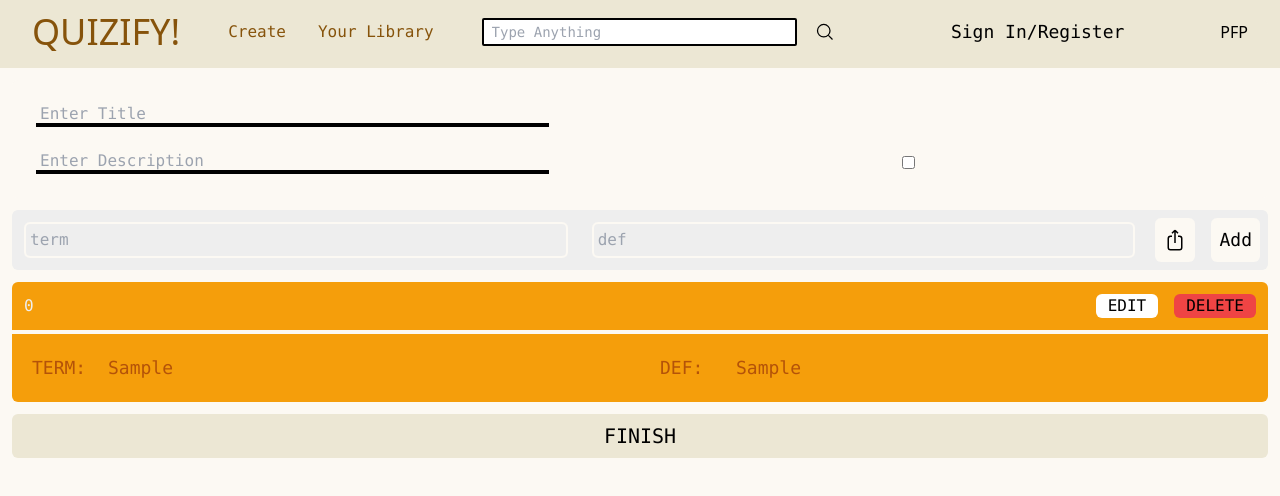
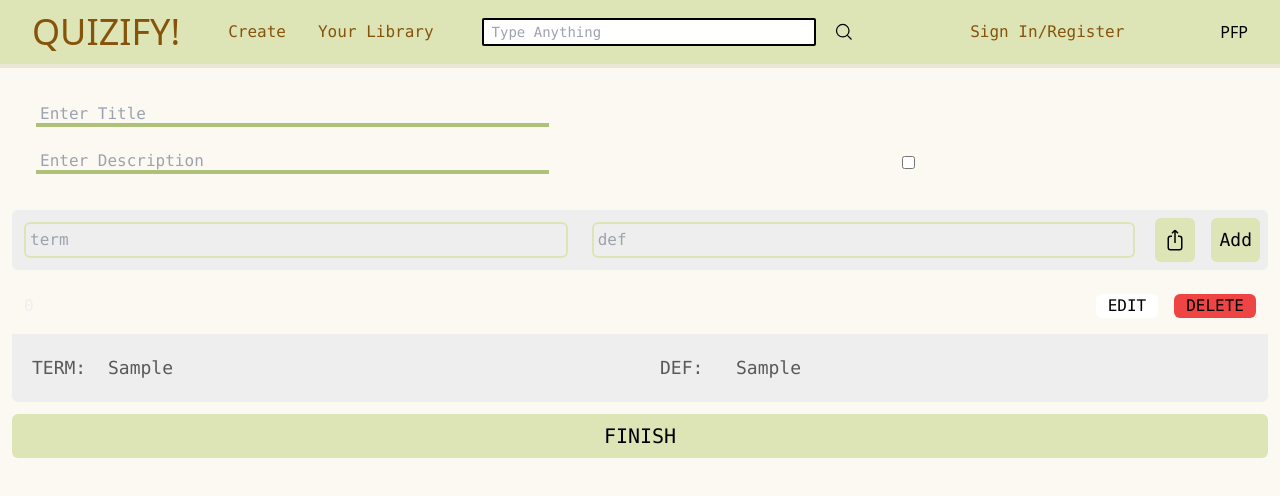
Before and after one commit to arif24v/quizify, a Next.js app in the folder quizify/: page /create in a window 1280 px wide. Both pictures are taken after typing "Sample", "Sample" into the empty fields and a click on the button "Add". Shown: the top 496 px of the page. Built offline with nearby package versions, Linux system fonts and the light colour scheme.

Commit message:
new colorings

```diff
--- a/quizify/src/app/components/domains/domain.js
+++ b/quizify/src/app/components/domains/domain.js
@@ -5,7 +5,7 @@
 
     return (
         <Link href={'/sets?id=' + props.author}>
-            <div className = "rounded-lg border-2 border-black w-full bg-gray p-4 m-3 ease-in-out duration-200 hover:cursor-pointer hover:-translate-y-2 hover:shadow-lg hover:shadow-yellow-500" >
+            <div className = "rounded-lg border-2 border-black w-full bg-gray p-4 m-3 ease-in-out duration-200 hover:cursor-pointer hover:-translate-y-2 hover:shadow-lg hover:shadow-btn-200" >
                 <div className="text-lg font-mono text-black overflow-hidden text-ellipsis">
                     {props.title}
                 </div>
--- a/quizify/src/app/components/navbar/navbar.js
+++ b/quizify/src/app/components/navbar/navbar.js
@@ -6,7 +6,7 @@
 export default function Home() {
     return (
         <main >
-            <div className = "bg-tan w-full flex flex-row gap-12 h-16 items-center justify-center p-8 sticky top-0">
+            <div className = "bg-btn w-full flex flex-row gap-12 h-16 items-center justify-center p-8 sticky top-0">
                 <Link className="text-4xl text-brown justify-center" href="/"> QUIZIFY!</Link>
                 <div className="flex flex-row max-md:hidden gap-8">
                     <Link className = "hover:underline text-brown font-mono" href="/create"> Create </Link>
@@ -16,7 +16,7 @@
                 <div className="flex flex-row w-1/2" data-twe-input-wrapper-init data-twe-input-group-ref>
                     <input type="search" className="rounded-sm border-2 w-full h-7 font-mono text-sm outline-none p-2" placeholder="Type Anything"/>
                     <button
-                        className="relative z-[2] -ms-0.5 flex items-center rounded-e bg-silver px-5 text-xs font-medium uppercase leading-normal text-black shadow-primary-3 transition duration-150 ease-in-out hover:bg-blue-500 hover:shadow-primary-2 focus:bg-primary-accent-300 focus:shadow-primary-2 focus:outline-none focus:ring-0 active:bg-primary-600 active:shadow-primary-2 dark:shadow-black/30 dark:hover:shadow-dark-strong dark:focus:shadow-dark-strong dark:active:shadow-dark-strong"
+                        className="relative z-[2] -ms-0.5 flex items-center rounded-e bg-silver px-5 text-xs font-medium uppercase leading-normal text-black shadow-primary-3 transition duration-150 ease-in-out hover:bg-btn-200 hover:shadow-primary-2 focus:bg-primary-accent-300 focus:shadow-primary-2 focus:outline-none focus:ring-0 active:bg-primary-600 active:shadow-primary-2 dark:shadow-black/30 dark:hover:shadow-dark-strong dark:focus:shadow-dark-strong dark:active:shadow-dark-strong"
                         type="button"
                         id="button-addon1">
                         <span className="[&>svg]:h-5 [&>svg]:w-5">
@@ -33,7 +33,7 @@
                     </button>
                 </div>
                 <div className="flex-1" />
-                <Link className = "hover:underline text-lg font-mono whitespace-nowrap" href="/login">Sign In/Register</Link>
+                <Link className = "hover:underline text-brown font-mono whitespace-nowrap" href="/login">Sign In/Register</Link>
                 <div>
                     <button className="block md:hidden">
                         <svg className = "w-5 h-5" xlmns="http://www.w3.org/2000/svg" fill="none" viewBox="0 0 17 14">
--- a/quizify/src/app/create/page.js
+++ b/quizify/src/app/create/page.js
@@ -124,13 +124,13 @@
     return (
         <main>
             <div className="flex flex-col bg-beige p-3 m-3 rounded-md">
-                <input type="text" className="h-full focus:text-lg ease-in-out duration-200 flex flex-col font-mono w-5/12 m-3 bg-transparent outline-none border-b-4 border-b-darkgray pl-1 placeholder-darkgray text-darkgray" onChange={(e) => setTitle(e.target.value)} placeholder="Enter Title" />
+                <input type="text" className="h-full focus:text-lg ease-in-out duration-200 flex flex-col font-mono w-5/12 m-3 bg-transparent outline-none border-b-4 border-b-btn-200 pl-1 placeholder-gray-700 text-darkgray" onChange={(e) => setTitle(e.target.value)} placeholder="Enter Title" />
                 <div className="flex flex-row w-full">
-                    <input type="text" className="h-full focus:text-lg ease-in-out duration-200 flex flex-col font-mono w-5/12 m-3 bg-transparent outline-none border-b-4 border-b-darkgray pl-1 placeholder-darkgray text-darkgray" onChange={(e) => setDescription(e.target.value)} placeholder="Enter Description" />
+                    <input type="text" className="h-full focus:text-lg ease-in-out duration-200 flex flex-col font-mono w-5/12 m-3 bg-transparent outline-none border-b-4 border-b-btn-200 pl-1 placeholder-gray-700 text-darkgray" onChange={(e) => setDescription(e.target.value)} placeholder="Enter Description" />
                     <div className="flex-1" />
                     <input type="checkbox" onChange={handleChange} className="text-blue-600 bg-gray-100 border-gray-300 rounded focus:ring-blue-500 dark:focus:ring-blue-600 outline-none dark:ring-offset-gray-800 dark:bg-gray-700 dark:border-gray-600"></input>
                     {passwordBool && (
-                        <input type="text" className="h-full focus:text-lg ease-in-out duration-200 flex flex-col font-mono w-5/12 mr-16 ml-2 mt-3 mb-3 bg-transparent outline-none border-b-4 border-b-darkgray pl-1 placeholder-darkgray text-darkgray" placeholder="Password" />
+                        <input type="text" className="h-full focus:text-lg ease-in-out duration-200 flex flex-col font-mono w-5/12 mr-16 ml-2 mt-3 mb-3 bg-transparent outline-none border-b-4 border-b-btn-200 pl-1 placeholder-gray-700 text-darkgray" placeholder="Password" />
                     )}
                     {!passwordBool && (
                         <div className="flex-1" />
@@ -140,18 +140,18 @@
             <div className="bg-gray m-3 rounded-md">
                 <div className="flex flex-row w-full">
                     <input type="text"
-                        className="focus:border-b-4 rounded-md font-mono w-1/2 m-3 bg-transparent outline-none border-2 border-beige pl-1 placeholder-grey-700 text-black"
+                        className="focus:border-b-4 rounded-md font-mono w-1/2 m-3 bg-transparent outline-none border-2 border-btn pl-1 placeholder-grey-700 text-black"
                         placeholder="term"
                         onChange={(e) => setNewCard({...newCard, term:e.target.value})}
                         value={newCard.term}
                         />
                     <input type="text"
-                        className="focus:border-b-4 rounded-md font-mono w-1/2 m-3 bg-transparent outline-none border-2 border-beige pl-1 placeholder-grey-700 text-black"
+                        className="focus:border-b-4 rounded-md font-mono w-1/2 m-3 bg-transparent outline-none border-2 border-btn pl-1 placeholder-grey-700 text-black"
                         placeholder="def"
                         value={newCard.def}
                         onChange={(e) => setNewCard({...newCard, def:e.target.value})}
                     />
-                    <button className = "m-2 rounded-md bg-beige hover:bg-tan ease-in-out duration-100 font-mono text-lg align-center p-2" onClick={() => setUploading(true)}>
+                    <button className = "m-2 rounded-md bg-btn hover:bg-btn-200 ease-in-out duration-100 font-mono text-lg align-center p-2" onClick={() => setUploading(true)}>
                         {currentImage == null ?
                             (
                                 <svg xmlns="http://www.w3.org/2000/svg" fill="none" viewBox="0 0 24 24" strokeWidth={1.5} stroke="currentColor" className="w-6 h-6">
@@ -166,7 +166,7 @@
                             )
                         }
                     </button>
-                    <button className = "m-2 rounded-md bg-beige hover:bg-tan ease-in-out duration-100 font-mono text-lg align-center p-2" onClick={addCard}> Add </button>
+                    <button className = "m-2 rounded-md bg-btn hover:bg-btn-200 ease-in-out duration-100 font-mono text-lg align-center p-2" onClick={addCard}> Add </button>
                 </div>
             </div>
             {cards.map((card, id) => (
@@ -178,7 +178,7 @@
                         transition={{ duration: 0.5 }}
                     >
                         <div className="m-3">
-                            <div className = "w-full bg-amber-500 mb-1 rounded-t-md flex flex-row p-3">
+                            <div className = "w-full bg-beige mb-1 rounded-t-md flex flex-row p-3">
                                 <div className="font-mono text-gray"> {id} </div>
                                 <div className="flex-1" />
                                 {   images[id] && (
@@ -190,11 +190,11 @@
                                 <button className="font-mono text-black bg-red-500 hover:bg-red-400 ease-in-out duration-100 pl-3 pr-3 rounded-md" onClick={(e) => setDeleting(id)}> DELETE </button>
                             </div>
                             { editing == id ? (
-                                <div className = "flex flex-row w-full font-mono text-amber-700 bg-amber-500 rounded-b-md">
+                                <div className = "flex flex-row w-full font-mono text-brown bg-btn rounded-b-md">
                                     <p className="flex flex-row text-lg ml-5 mt-5 mb-5"> TERM: </p>
-                                    <textarea type="text" style={{ overflowWrap: 'break-word' }} className = "outline-none border-b-4 bg-amber-500 text-amber-700 font-mono flex flex-row text-lg m-5 w-1/2" onChange={(e) => setEditableValue([e.target.value, editableValue[1]])} value={editableValue[0]} />
+                                    <textarea type="text" style={{ overflowWrap: 'break-word' }} className = "outline-none border-b-4 bg-btn-200 text-brown font-mono flex flex-row text-lg m-5 w-1/2" onChange={(e) => setEditableValue([e.target.value, editableValue[1]])} value={editableValue[0]} />
                                     <p className="flex flex-row text-lg ml-5 mt-5 mb-5"> DEF: </p>
-                                    <textarea type="text" style={{ overflowWrap: 'break-word' }} className = "outline-none border-b-4 bg-amber-500 text-amber-700 font-mono flex flex-row text-lg m-5 w-1/2" onChange={(e) => setEditableValue([editableValue[0], e.target.value])} value={editableValue[1]} />
+                                    <textarea type="text" style={{ overflowWrap: 'break-word' }} className = "outline-none border-b-4 bg-btn-200 text-brown font-mono flex flex-row text-lg m-5 w-1/2" onChange={(e) => setEditableValue([editableValue[0], e.target.value])} value={editableValue[1]} />
 
                                     <button className = "m-2 rounded-md bg-amber-600 hover:bg-amber-700 ease-in-out duration-100 font-mono text-lg align-center p-2" onClick={() => setReplacing(id)}>
                                         <svg xmlns="http://www.w3.org/2000/svg" fill="none" viewBox="0 0 24 24" strokeWidth="1.5" stroke="currentColor" class="w-12 h-6">
@@ -203,7 +203,7 @@
                                     </button>
                                 </div>
                             ) :  (
-                                <div className = "flex flex-row w-full font-mono text-amber-700 bg-amber-500 rounded-b-md">
+                                <div className = "flex flex-row w-full font-mono text-darkgray bg-gray rounded-b-md">
                                     <p className="flex flex-row text-lg ml-5 mt-5 mb-5 min-w-14"> TERM: </p>
                                     <p className = "flex flex-row text-lg m-5 w-1/2 break-all"> {card.term}</p>
                                     <p className="flex flex-row text-lg ml-5 mt-5 mb-5 min-w-14"> DEF: </p>
@@ -216,7 +216,7 @@
                 </AnimatePresence>
             ))}
             <div className="m-3">
-                <button onClick={addTodb} className="font-mono text-xl flex justify-center align-center w-full p-2 hover:bg-brown bg-tan rounded-md ease-in-out duration-100"> FINISH </button>
+                <button onClick={addTodb} className="font-mono text-xl flex justify-center align-center w-full p-2 hover:bg-btn-200 bg-btn rounded-md ease-in-out duration-100"> FINISH </button>
             </div>
 
                 { deleting != null &&
--- a/quizify/tailwind.config.js
+++ b/quizify/tailwind.config.js
@@ -11,9 +11,23 @@
         transparent: 'transparent',
         current: 'currentColor',
         'gray': '#eeeeee',
-        'beige': '#fcf9f3',
+        'beige': {
+          DEFAULT: '#fcf9f3',
+          100: '#fcf9f3',
+          200: '#e9d99f'
+
+        },
         'tan': '#ece7d4',
-        'brown': '#86530b'
+        'brown': '#86530b',
+        'darkgray' : '#595959',
+        'bkgs': '#F0EAD2',
+        'text': '',
+        'btn': {
+          DEFAULT: '#DDE5B6',
+          100: '#DDE5B6',
+          200: '#ADC178'
+        },
+        'card': '#eeeeee'
 
       },backgroundImage: {
 
```
Also changed, not shown: quizify/src/app/sets/page.js (+4 -4 lines).
